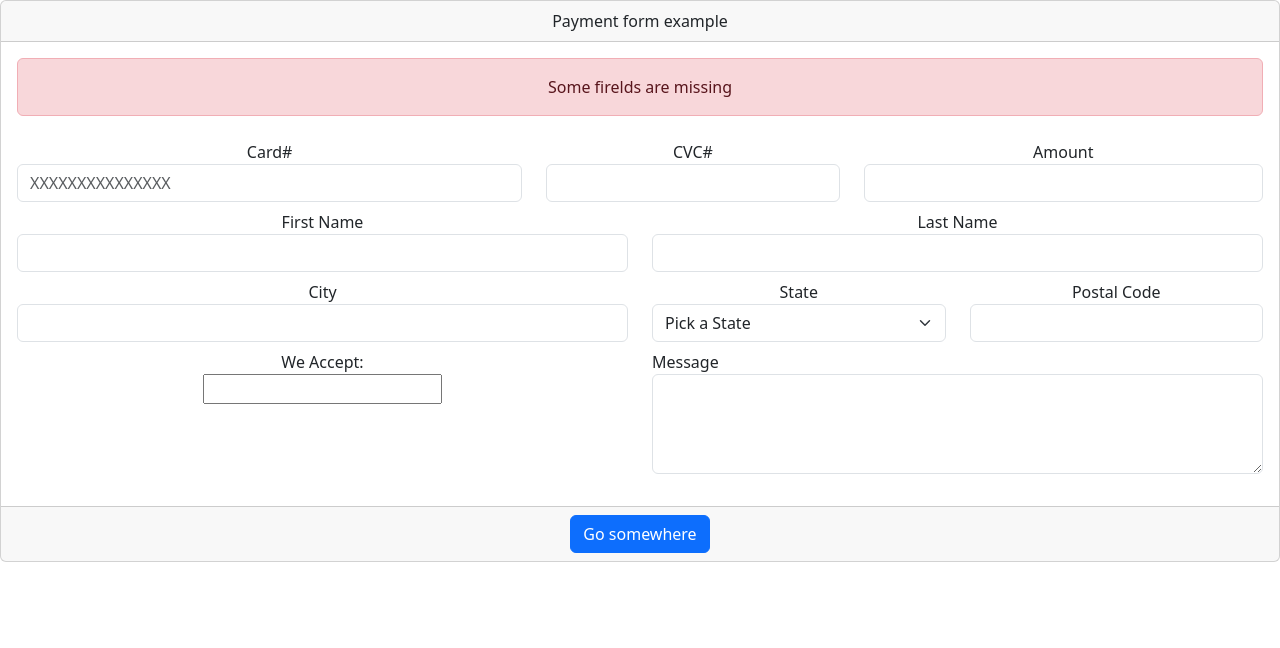
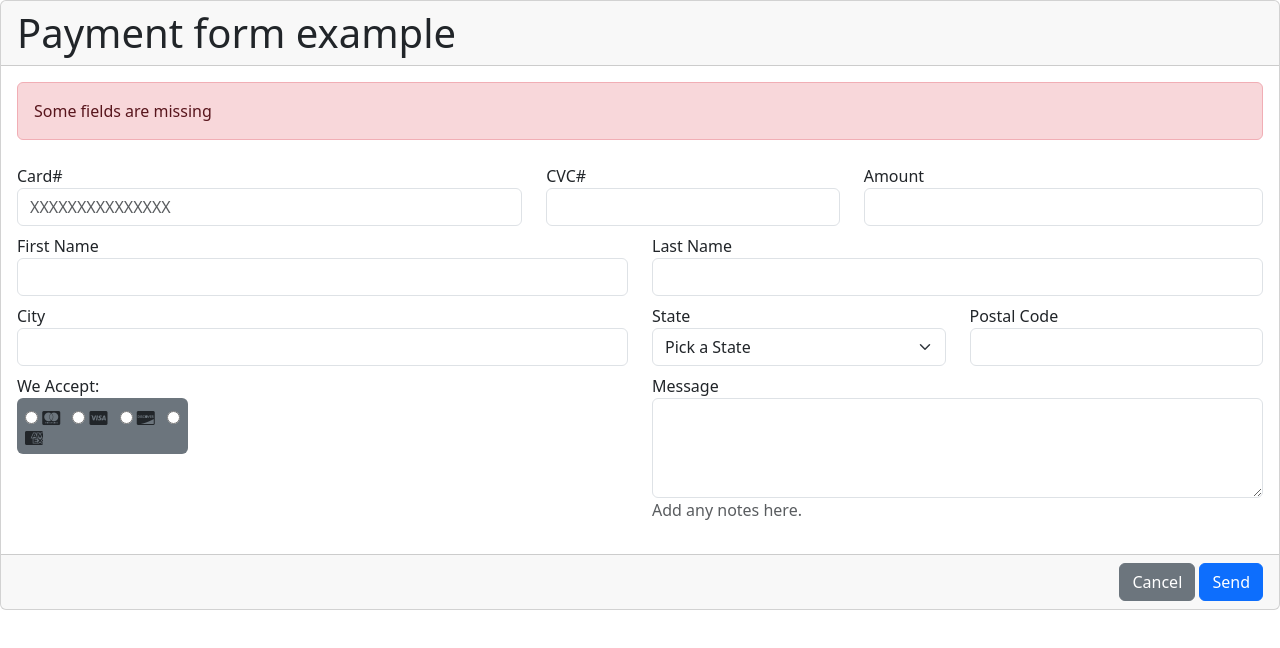
Before and after one commit to 4GeeksAcademy/ChristianGasca-HTML-forms, a plain HTML site: page index.html in a window 1280 px wide. Drawn offline with nearby package versions, Linux system fonts and the light colour scheme.

Commit message:
Final HTML5 FORMS

```diff
--- a/index.html
+++ b/index.html
@@ -1,24 +1,26 @@
 <html>
 
 <head>
-    <link rel="stylesheet" type="text/css" href="styles.css">
+
     <link href="https://cdn.jsdelivr.net/npm/bootstrap@5.3.3/dist/css/bootstrap.min.css" rel="stylesheet"
         integrity="sha384-QWTKZyjpPEjISv5WaRU9OFeRpok6YctnYmDr5pNlyT2bRjXh0JMhjY6hW+ALEwIH" crossorigin="anonymous">
+    <script src="https://kit.fontawesome.com/8dba7f6f02.js" crossorigin="anonymous"></script>
+    <link rel="stylesheet" type="text/css" href="styles.css">
 </head>
 
 <body>
     <!-- Inside the body we will define the content of the page. -->
-    <div class="card text-center">
-        <div class="card-header">
+    <div class="card text-start">
+        <h1 class="card-header">
             Payment form example
-        </div>
+        </h1>
         <div class="card-body">
             <form>
                 <div class="row mb-2">
                     <div class="col-12">
                         <div class="alert alert-danger" role="alert">
-                            Some firelds are missing
-                          </div>
+                            Some fields are missing
+                        </div>
                     </div>
                 </div>
                 <div class="row mb-2">
@@ -115,8 +117,15 @@
                 <div class="row mb-2">
                     <div class="col-6">
                         <label>We Accept:</label>
-                        <div>
-                            <input>
+                        <div class="bg-secondary rounded p-2" style="width: 28%;">
+                            <input type="radio">
+                            <i class="fa-brands fa-cc-mastercard me-2"></i>
+                            <input type="radio">
+                            <i class="fa-brands fa-cc-visa me-2"></i>
+                            <input type="radio">
+                            <i class="fa-brands fa-cc-discover me-2"></i>
+                            <input type="radio">
+                            <i class="fa-brands fa-cc-amex me-2"></i>
                         </div>
                     </div>
                     <div class="col-6">
@@ -125,12 +134,14 @@
                             <textarea class="form-control" placeholder="Leave a comment here" id="floatingTextarea2"
                                 style="height: 100px" required></textarea>
                         </div>
+                        <label class="text-muted fs-6 text">Add any notes here.</label>
                     </div>
                 </div>
             </form>
         </div>
-        <div class="card-footer text-body-secondary">
-            <a href="#" class="btn btn-primary">Go somewhere</a>
+        <div class="card-footer text-body-secondary text-end">
+            <button type="button" class="btn btn-secondary">Cancel</button>
+            <button type="button" class="btn btn-primary">Send</button>
         </div>
     </div>
 
```
